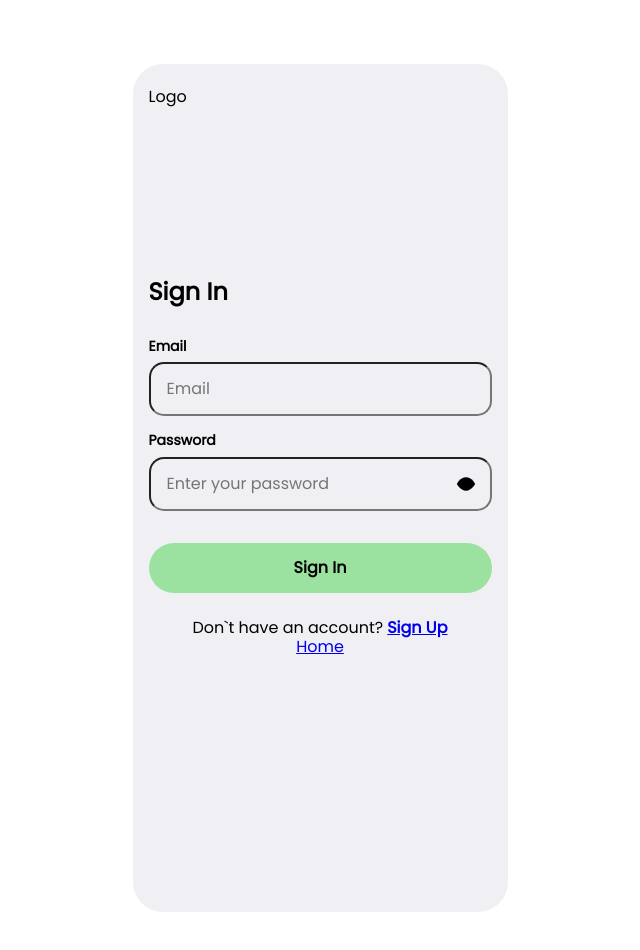
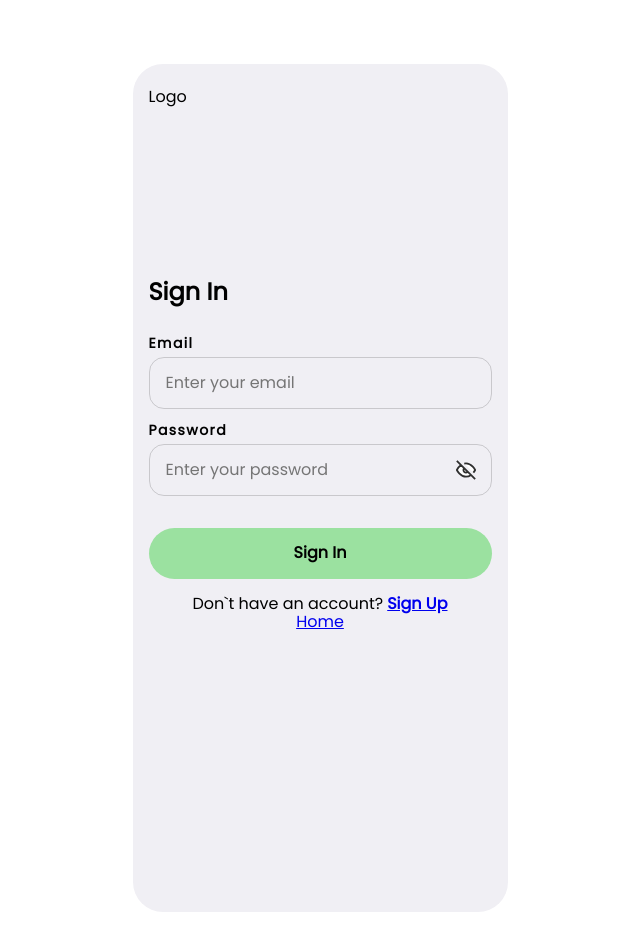
Before and after one commit to dmeshkovGit/AquaTrack, a React (Vite) app: page /signin in a window 1280 px wide. Shown: the top 950 px of the page, without its empty margins (320-960 px from the left). Built offline with nearby package versions, Linux system fonts and the light colour scheme.

Commit message:
update main

```diff
--- a/src/components/SignInForm/SignInForm.jsx
+++ b/src/components/SignInForm/SignInForm.jsx
@@ -67,7 +67,11 @@ export default function SignInForm() {
       <form className={css.form} onSubmit={handleSubmit(onSubmit)}>
         <div className={css.inputGroup}>
           <label>Email</label>
-          <input type="email" placeholder="Email" {...register('email')} />
+          <input
+            type="email"
+            placeholder="Enter your email"
+            {...register('email')}
+          />
           {errors.email && <p className={css.error}>{errors.email.message}</p>}
         </div>
         <div className={css.inputGroup}>
@@ -85,9 +89,9 @@ export default function SignInForm() {
               onClick={toggleShowPassword}
             >
               {showPassword ? (
-                <Icon id="eyeOff" width={20} height={20} />
+                <Icon className={css.icon} id="eye" width={20} height={20} />
               ) : (
-                <Icon className="icon" id="eye" width={20} height={20} />
+                <Icon className={css.icon} id="eyeOff" width={20} height={20} />
               )}
             </button>
           </div>
@@ -103,7 +107,6 @@ export default function SignInForm() {
         >
           Sign In
         </button>
-        <div className={css.link}></div>
       </form>
     </>
   );
--- a/src/components/SignInForm/SignInForm.module.css
+++ b/src/components/SignInForm/SignInForm.module.css
@@ -7,29 +7,40 @@
 
 .inputGroup {
   margin-bottom: 16px;
+  display: flex;
+  flex-direction: column;
+  align-items: start;
 }
 
 .inputGroup label {
   display: block;
   margin-bottom: 8px;
-  text-align: start;
   font-weight: bold;
   font-size: 14px;
+  line-height: 0.77;
+  letter-spacing: 0.1em;
 }
 
 .inputGroup input {
   width: 100%;
   padding: 16px;
   box-sizing: border-box;
+  background-color: transparent;
   border-radius: 15px;
-  border-color: solid 1px;
-  background-color: transparent;
+  border: solid 1px rgba(47, 47, 47, 0.2);
+}
+
+.inputGroup input:focus {
+  border: solid 1px rgba(47, 47, 47, 0.2);
+}
+.inputGroup input:active {
+  border-color: rgba(47, 47, 47, 0.4);
 }
 
 .error {
-  color: red;
-  font-size: 0.8rem;
-  margin-top: 5px;
+  color: #ef5050;
+  font-size: 14px;
+  margin-top: 10px;
 }
 
 .submitButton {
@@ -53,18 +64,12 @@
   background-color: #cccccc;
 }
 
-.link {
-  margin-top: 10px;
-  text-align: center;
-}
-
-/* .link a {
-  color: #007bff;
-  text-decoration: none;
-} */
-
 .passwordContainer {
   position: relative;
+}
+.passwordContainer input {
+  display: flex;
+  justify-content: space-between;
 }
 
 .passwordToggle {
@@ -79,10 +84,8 @@
   align-items: center;
 }
 
-/* desktop 375px + */
-@media screen and (min-width: 375px) {
+.icon {
+  fill: #ffffff;
+  stroke: #2f2f2f;
+  stroke-width: 1.8;
 }
-
-/* desktop 1440px + */
-@media screen and (min-width: 1440px) {
-}
```
Also changed, not shown: pullrequests-list.txt.
